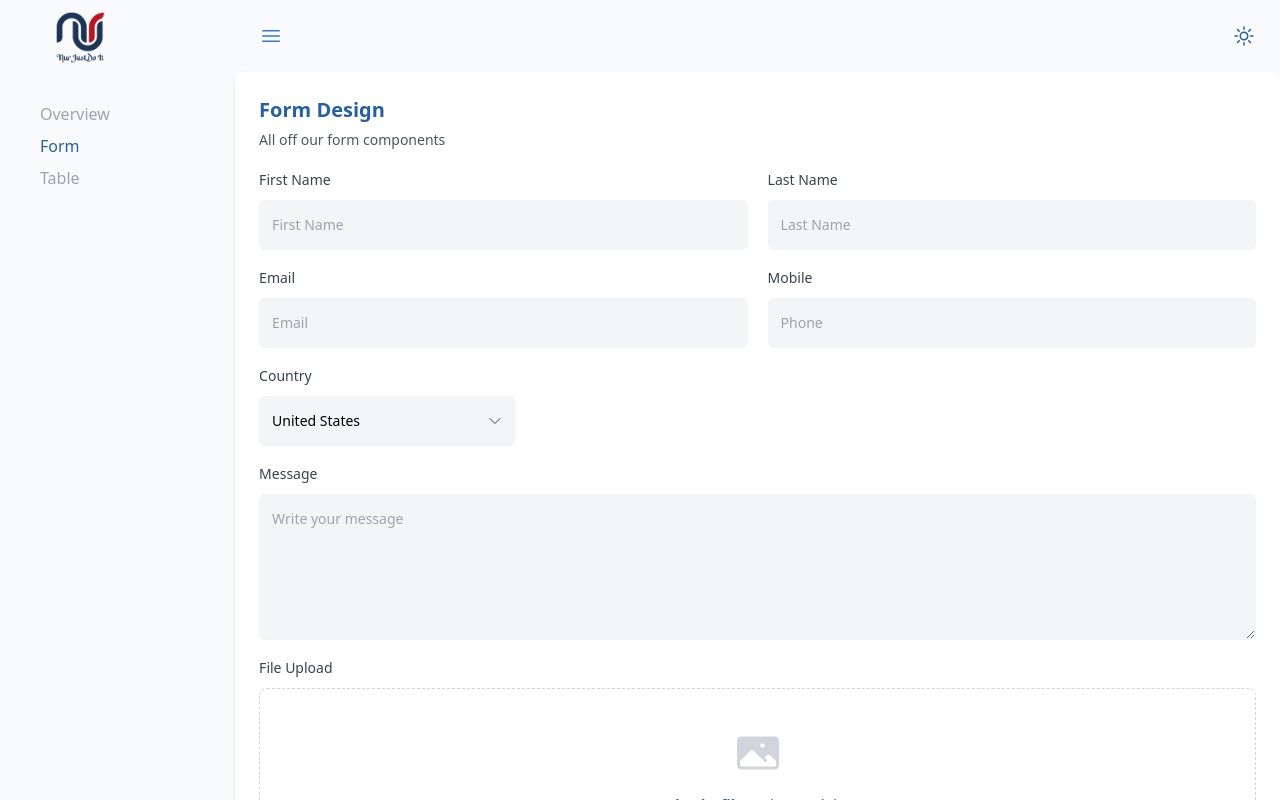
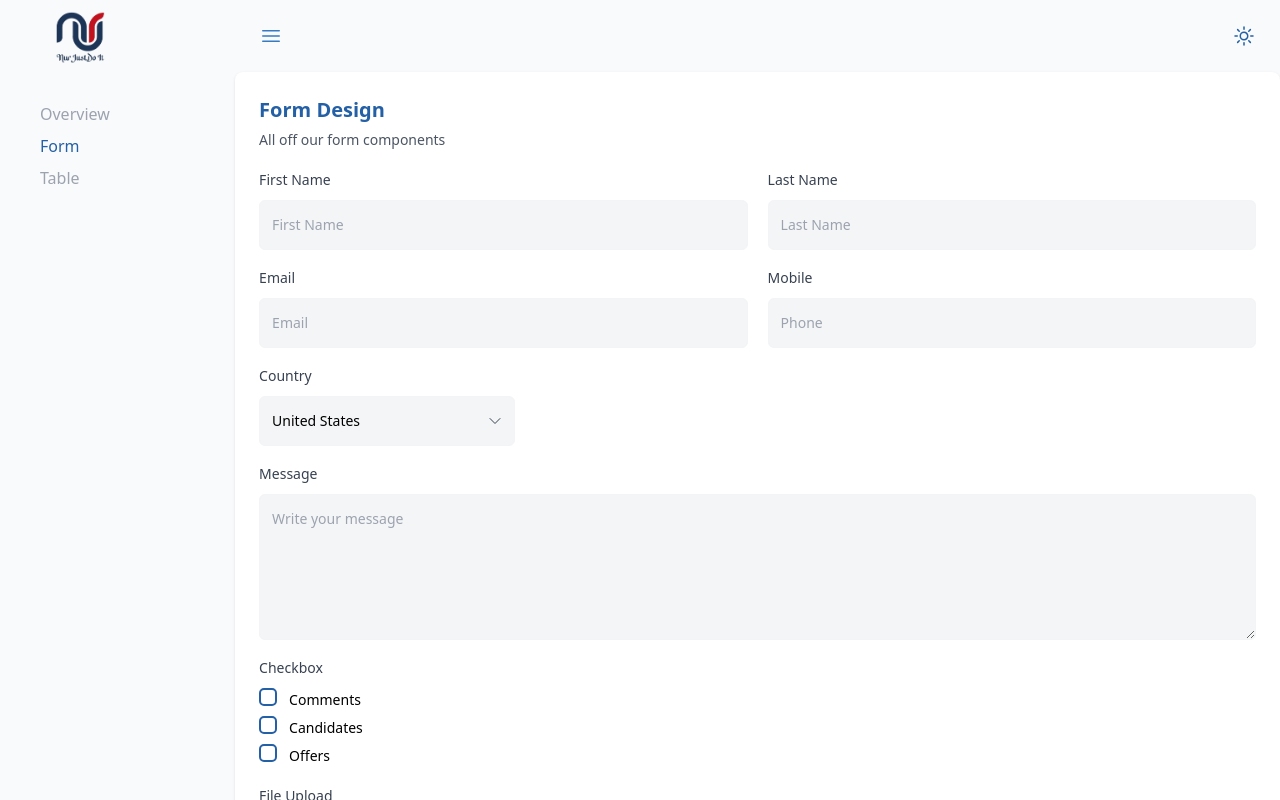
Before and after one commit to sabbir10s/admin-dashboard, a React (Vite) app: page /form in a window 1280 px wide. Shown: the top 800 px of the page. Built offline with nearby package versions, Linux system fonts and the light colour scheme.

Commit message:
checkbox added

```diff
--- /dev/null
+++ b/src/components/ui/Checkbox/Checkbox.jsx
@@ -0,0 +1,16 @@
+import React from 'react';
+import './checkbox.css';
+const Checkbox = ({ label }) => {
+  return (
+    <div className="flex items-center sm:text-sm sm:leading-6">
+      <label className="checkbox-btn  flex items-center">
+        {label}
+        <label htmlFor="checkbox"> </label>
+        <input id="checkbox" type="checkbox" />
+        <span className="checkmark"></span>
+      </label>
+    </div>
+  );
+};
+
+export default Checkbox;
--- /dev/null
+++ b/src/components/ui/Checkbox/checkbox.css
@@ -0,0 +1,61 @@
+/* Customize the label (the checkbox-btn) */
+.checkbox-btn {
+  position: relative;
+  padding-left: 30px;
+  cursor: pointer;
+  -webkit-user-select: none;
+  -moz-user-select: none;
+  -ms-user-select: none;
+  user-select: none;
+}
+
+/* Hide the browser's default checkbox */
+.checkbox-btn input {
+  position: absolute;
+  opacity: 0;
+  cursor: pointer;
+  height: 0;
+  width: 0;
+}
+
+.checkbox-btn label {
+  cursor: pointer;
+  font-size: 14px;
+}
+/* Create a custom checkbox */
+.checkmark {
+  position: absolute;
+  top: 0;
+  left: 0;
+  height: 18px;
+  width: 18px;
+  border-radius: 5px;
+  border: 2px solid #2460a5;
+}
+.checkbox-btn input:checked ~ .checkmark {
+  background-color: #2460a5;
+}
+
+/* Create the checkmark/indicator (hidden when not checked) */
+.checkmark:after {
+  content: '';
+  position: absolute;
+  visibility: hidden;
+  opacity: 0;
+  left: 4.5px;
+  top: 0.5px;
+  width: 3.5px;
+  height: 10px;
+  border: 2.5px solid white;
+  border-width: 0 2.5px 2.5px 0;
+  transition: 0.3s ease-in-out;
+  -webkit-transform: rotate(45deg);
+  -ms-transform: rotate(45deg);
+  transform: rotate(45deg);
+}
+
+/* Show the check mark when checked */
+.checkbox-btn input:checked ~ .checkmark:after {
+  visibility: visible;
+  opacity: 1;
+}
--- a/src/pages/Form/Form.jsx
+++ b/src/pages/Form/Form.jsx
@@ -1,6 +1,7 @@
 import React, { useState } from 'react';
 
 import { ButtonFill, ButtonOutline } from '../../components/ui/Button/Button';
+import Checkbox from '../../components/ui/Checkbox/Checkbox';
 import FileUpload from '../../components/ui/FileUpload/InputPhoto';
 import { default as InputField } from '../../components/ui/Input/InputField';
 import Select from '../../components/ui/Select/Select';
@@ -62,6 +63,16 @@ const Form = () => {
           label="Message"
           placeholder="Write your message"
         />
+        <div className=" space-y-2 ">
+          <h2 className="text-sm font-medium leading-6 text-gray-700 dark:text-white ">
+            Checkbox
+          </h2>
+          <div className="space-y-1">
+            <Checkbox label="Comments" />
+            <Checkbox label="Candidates" />
+            <Checkbox label="Offers" />
+          </div>
+        </div>
         <FileUpload label="File Upload" />
         <div className="space-x-4">
           <ButtonFill title="Submit" />
```
